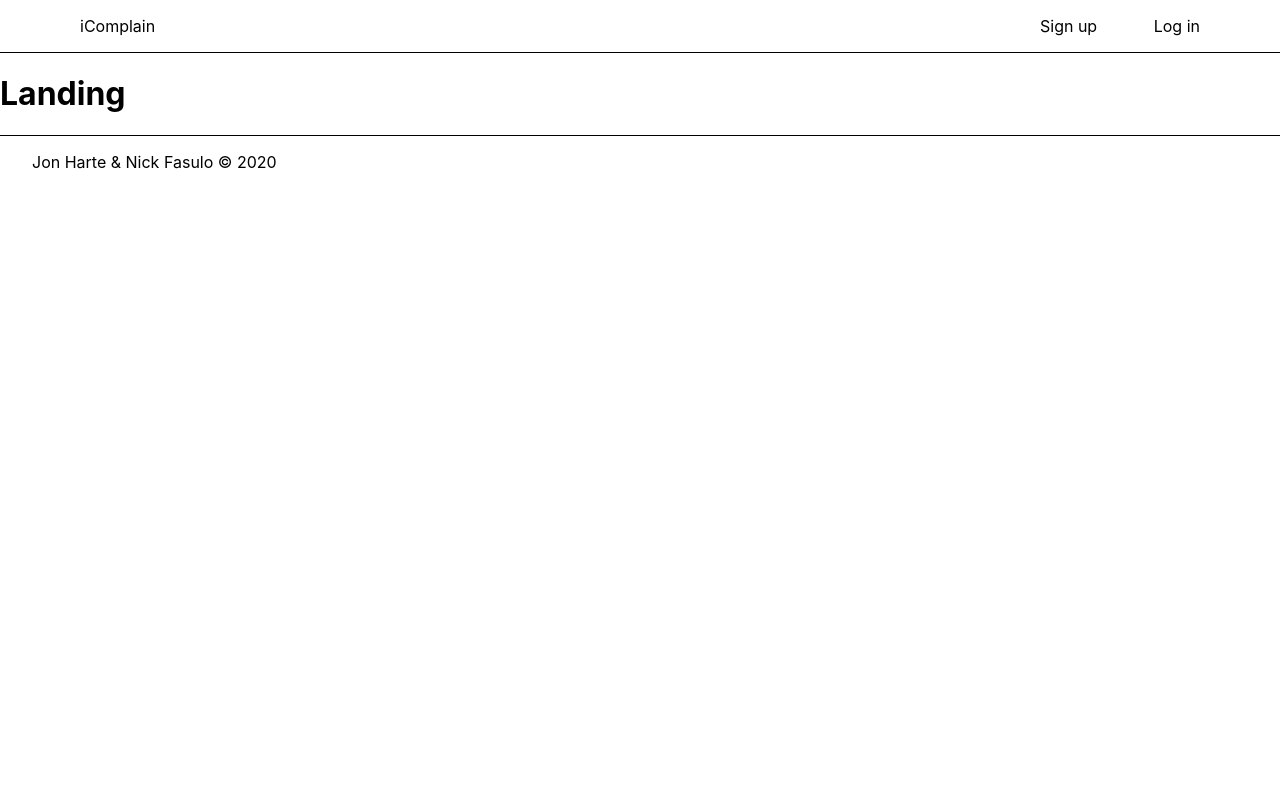
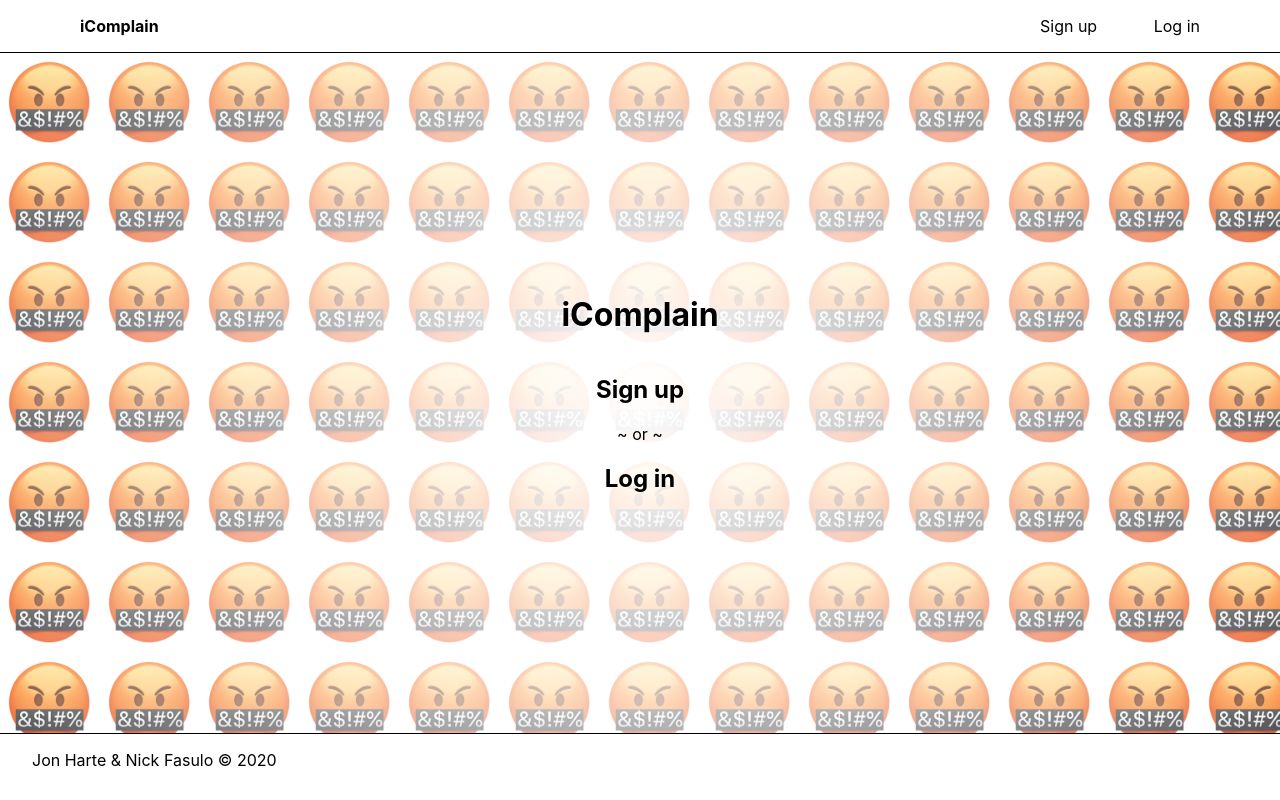
Before and after one commit to jharte5/icomplain-frontend, a React (Create React App) app: page / in a window 1280 px wide. Built offline with nearby package versions, Linux system fonts and the light colour scheme.

Commit message:
finished landing

```diff
--- a/src/MainRouter.js
+++ b/src/MainRouter.js
@@ -6,7 +6,7 @@ import Footer from './components/Footer/Footer';
 import Blogs from './components/Blogs/Blogs';
 import Login from './components/Login/Login';
 import Signup from './components/Signup/Signup';
-import AddBlog from './components/AddBlog/AddBlog';
+import AddBlog from './components/Blogs/AddBlog';
 import Landing from './components/Landing/Landing';
 
 export default class MainRouter extends Component {
--- a/src/components/Landing/Landing.css
+++ b/src/components/Landing/Landing.css
@@ -0,0 +1,23 @@
+.landing {
+  background-image: url('/curse-emoji.webp');
+  background-size: 100px 100px;
+  background-repeat: repeat;
+}
+
+.landing-container {
+  display: flex;
+  flex-direction: column;
+  justify-content: center;
+  text-align: center;
+  width: 100%;
+  height: 100%;
+  background-image: radial-gradient(circle, white, rgba(255, 255, 255, 0.25));
+}
+
+.landing-container a:hover {
+  text-decoration: underline;
+}
+
+.landing-container h1 {
+  text-shadow: 1px 1px 1px white;
+}
--- a/src/components/Landing/Landing.js
+++ b/src/components/Landing/Landing.js
@@ -1,9 +1,20 @@
 import React from 'react';
+import { Link } from 'react-router-dom';
+import './Landing.css';
 
 export default function Landing() {
   return (
-    <div>
-      <h1>Landing</h1>
+    <div className="landing">
+      <div className="landing-container">
+        <h1>iComplain</h1>
+        <h2>
+          <Link to="/signup">Sign up</Link>
+        </h2>
+        ~ or ~
+        <h2>
+          <Link to="/login">Log in</Link>
+        </h2>
+      </div>
     </div>
   );
 }
--- a/src/components/Login/Login.css
+++ b/src/components/Login/Login.css
@@ -1,7 +1,4 @@
 .login {
-  background-image: url('/curse-emoji.webp');
-  background-size: 100px 100px;
-  background-repeat: repeat;
   width: 60%;
 }
 
@@ -24,14 +21,14 @@
   margin-bottom: 1rem;
 }
 
+.login-container a:hover {
+  text-decoration: underline;
+}
+
 .form-style {
   border-radius: 5px;
   padding: 3px;
   margin: 1rem 0;
-}
-
-.login-container a:hover {
-  text-decoration: underline;
 }
 
 .filled {
--- a/src/components/Login/Login.js
+++ b/src/components/Login/Login.js
@@ -231,9 +231,7 @@ class Login extends Component {
                       disabled={canSubmit}
                     />
                   </form>
-                  <div className="authlink">
-                    <Link to="/signup">Don't have an account?</Link>
-                  </div>
+                  <Link to="/signup">Don't have an account?</Link>
                 </div>
               </div>
             );
--- a/src/components/Navbar/UnAuthLinks.js
+++ b/src/components/Navbar/UnAuthLinks.js
@@ -6,7 +6,7 @@ export default function UnAuthLinks() {
   return (
     <div className="nav">
       <NavLink
-        to="/login"
+        to="/"
         className="nav-home"
         activeStyle={{ fontWeight: 'bold' }}
         activeClassName="selected"
--- a/src/components/Signup/Signup.css
+++ b/src/components/Signup/Signup.css
@@ -1,7 +1,4 @@
 .signup {
-  background-image: url('/curse-emoji.webp');
-  background-size: 100px 100px;
-  background-repeat: repeat;
   width: 60%;
 }
 
```
